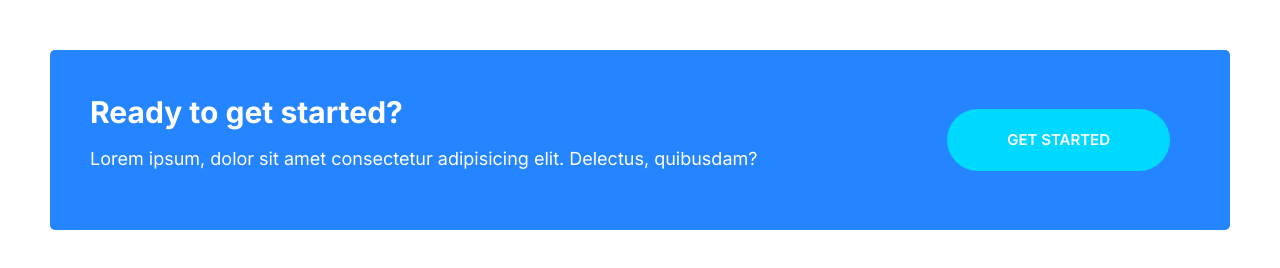
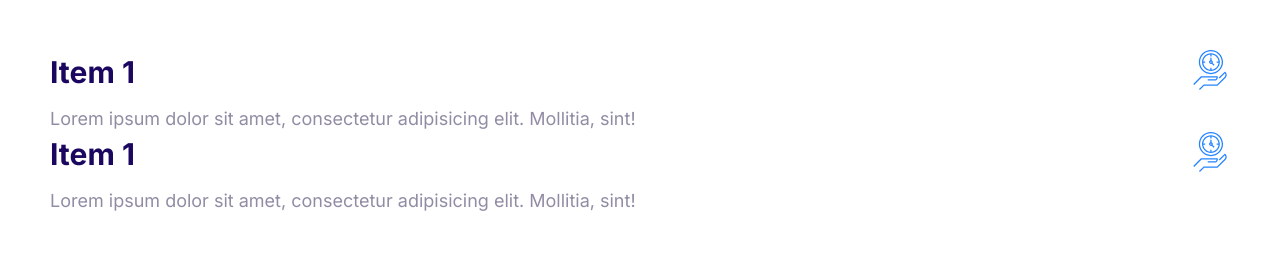
Before and after one commit to AlfaHun/moshify, a plain HTML site: page index.html in a window 1280 px wide. Drawn offline with Linux system fonts and the light colour scheme.

Commit message:
Build collapsible component

```diff
--- a/css/styles.css
+++ b/css/styles.css
@@ -535,9 +535,8 @@ a {
 
 @media screen and (min-width: 768px) {
   .callout .grid--cols-2 {
-
-grid-template-columns: 1fr auto;
-}
+    grid-template-columns: 1fr auto;
+  }
 
   .callout__content {
     text-align: left;
@@ -548,3 +547,38 @@ grid-template-columns: 1fr auto;
     margin: 0 2rem;
   }
 }
+
+/* Collapsibles */
+
+.collapsible__header {
+  display: flex;
+  justify-content: space-between;
+}
+
+.collapsible__heading {
+  margin-top: 0;
+  font-size: 3rem;
+}
+
+.collapsible__chevron {
+  transform: rotate(-90deg);
+  transition: transform 0.3s;
+}
+
+.collapsible__content {
+  /* display: none; */
+  max-height: 0;
+  overflow: hidden;
+  opacity: 0;
+  transition: all 0.3s;
+}
+
+.collapsible--expanded .collapsible__chevron {
+  transform: rotate(0);
+}
+
+.collapsible--expanded .collapsible__content {
+  /* display: block; */
+  max-height: 100vh;
+  opacity: 1;
+}
--- a/index.html
+++ b/index.html
@@ -12,19 +12,30 @@
     <link rel="stylesheet" href="css/styles.css" />
   </head>
   <body style="padding: 5rem">
-    <div class="callout callout--primary">
-      <div class="grid grid--cols-2">
-        <div class="callout__content">
-          <h2 class="callout__heading">Ready to get started?</h2>
-          <p>
-            Lorem ipsum, dolor sit amet consectetur adipisicing elit. Delectus,
-            quibusdam?
-          </p>
-        </div>
-        <a href="#" class="btn btn--secondary btn--stretched">Get Started</a>
+    <div class="collapsible collapsible--expanded">
+      <header class="collapsible__header">
+        <h2 class="collapsible__heading">Item 1</h2>
+        <svg class="icon icon--primary collapsible__chevron">
+          <use xlink:href="images/sprite.svg#clock"></use>
+        </svg>
+      </header>
+      <div class="collapsible__content">
+        Lorem ipsum dolor sit amet, consectetur adipisicing elit. Mollitia,
+        sint!
       </div>
     </div>
-
+    <div class="collapsible collapsible--expanded">
+      <header class="collapsible__header">
+        <h2 class="collapsible__heading">Item 1</h2>
+        <svg class="icon icon--primary collapsible__chevron">
+          <use xlink:href="images/sprite.svg#clock"></use>
+        </svg>
+      </header>
+      <div class="collapsible__content">
+        Lorem ipsum dolor sit amet, consectetur adipisicing elit. Mollitia,
+        sint!
+      </div>
+    </div>
     <!-- <div style="width: 65%; padding: 4rem">
       <div class="plan plan--popular">
         <div class="card card--secondary">
@@ -47,5 +58,6 @@
         </div>
       </div>
     </div> -->
+    <script src="js/main.js"></script>
   </body>
 </html>
--- /dev/null
+++ b/js/main.js
@@ -0,0 +1,6 @@
+const collapsibles = document.querySelectorAll(".collapsible");
+collapsibles.forEach((item) =>
+  item.addEventListener("click", function () {
+    this.classList.toggle("collapsible--expanded");
+  })
+);
```
Also changed, not shown: components/collapsibles.html (added, +11 -0 lines).
